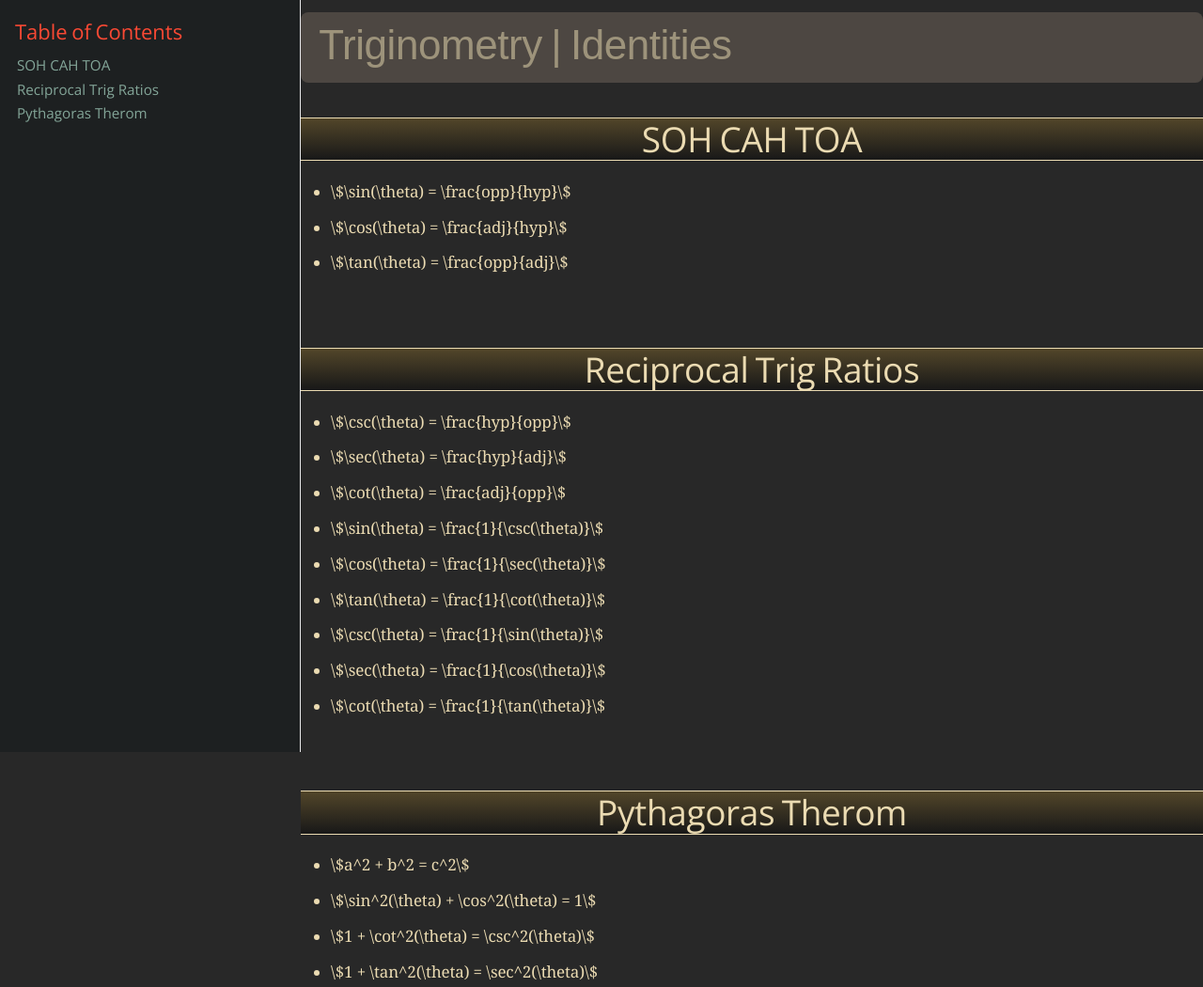
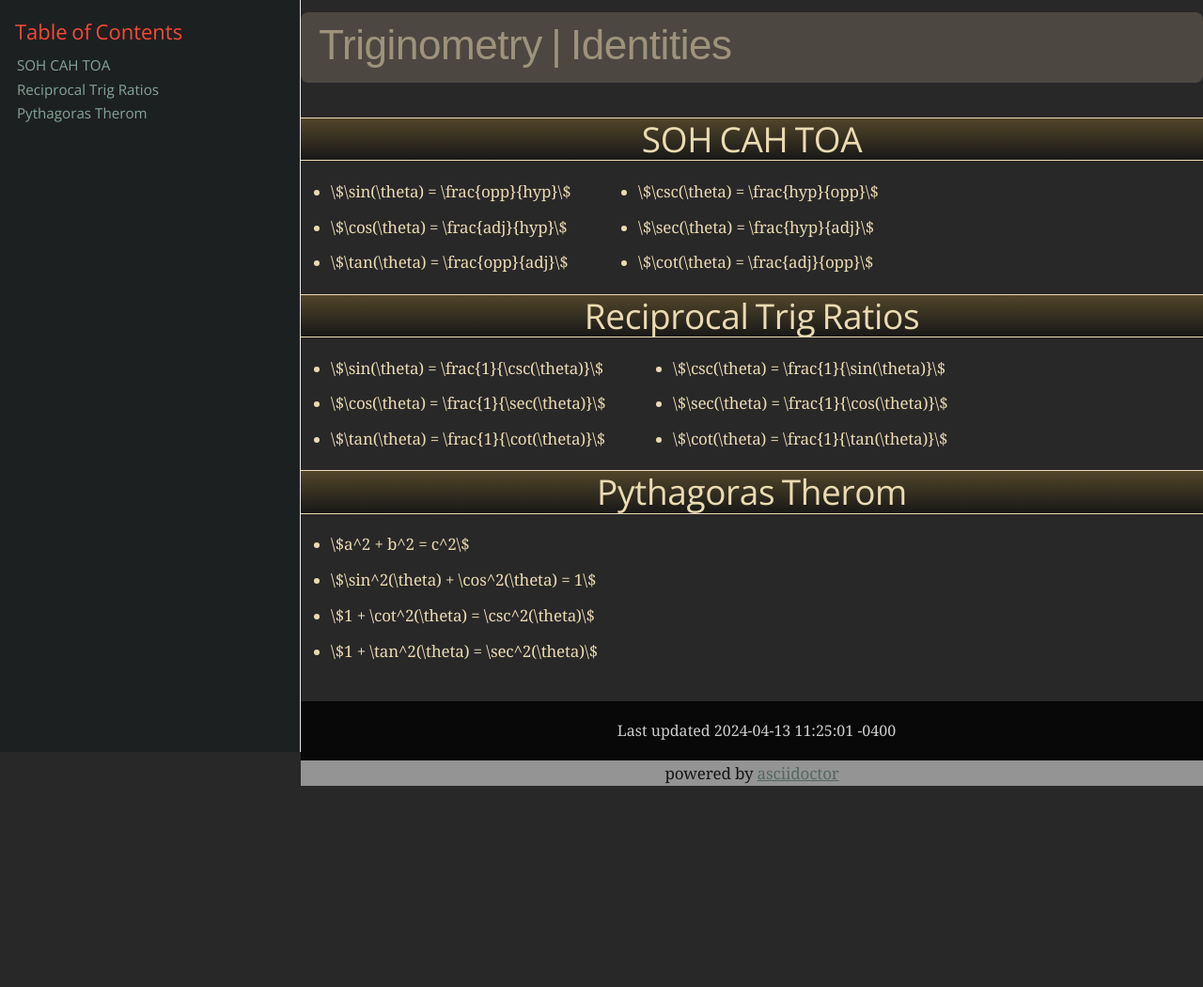
Before and after one commit to A-Larsen/math-notes, a plain HTML site: page Triginometry/Identities.html in a window 1280 px wide. Shown: the top 1050 px of the page at 94% size. After the commit the page ends 856 px from the top, so only its background shows below. Drawn offline with nearby package versions, Linux system fonts and the light colour scheme; some packages are replaced by stand-ins of ours; files whose address does not match are found by name; a web font is replaced by a local one.

Commit message:
Triginometric Identities

```diff
--- a/Triginometry/Identities.html
+++ b/Triginometry/Identities.html
@@ -759,6 +759,16 @@ details[open] > summary::before {
     color: var(--gruvbox-yellow)
 }
 
+.float-left {
+    float: left;
+    margin-right: 5%;
+}
+
+.float-none {
+    float: none;
+    clear: both;
+}
+
 </style>
 
 </head>
@@ -783,7 +793,7 @@ details[open] > summary::before {
 <div class="sect1">
 <h2 id="_soh_cah_toa">SOH CAH TOA</h2>
 <div class="sectionbody">
-<div class="ulist">
+<div class="ulist float-left">
 <ul>
 <li>
 <p>\$\sin(\theta) = \frac{opp}{hyp}\$</p>
@@ -796,12 +806,7 @@ details[open] > summary::before {
 </li>
 </ul>
 </div>
-</div>
-</div>
-<div class="sect1">
-<h2 id="_reciprocal_trig_ratios">Reciprocal Trig Ratios</h2>
-<div class="sectionbody">
-<div class="ulist">
+<div class="ulist float-left">
 <ul>
 <li>
 <p>\$\csc(\theta) = \frac{hyp}{opp}\$</p>
@@ -812,6 +817,15 @@ details[open] > summary::before {
 <li>
 <p>\$\cot(\theta) = \frac{adj}{opp}\$</p>
 </li>
+</ul>
+</div>
+</div>
+</div>
+<div class="sect1 float-none">
+<h2 id="_reciprocal_trig_ratios">Reciprocal Trig Ratios</h2>
+<div class="sectionbody">
+<div class="ulist float-left">
+<ul>
 <li>
 <p>\$\sin(\theta) = \frac{1}{\csc(\theta)}\$</p>
 </li>
@@ -821,6 +835,10 @@ details[open] > summary::before {
 <li>
 <p>\$\tan(\theta) = \frac{1}{\cot(\theta)}\$</p>
 </li>
+</ul>
+</div>
+<div class="ulist float-left">
+<ul>
 <li>
 <p>\$\csc(\theta) = \frac{1}{\sin(\theta)}\$</p>
 </li>
@@ -834,7 +852,7 @@ details[open] > summary::before {
 </div>
 </div>
 </div>
-<div class="sect1">
+<div class="sect1 float-none">
 <h2 id="_pythagoras_therom">Pythagoras Therom</h2>
 <div class="sectionbody">
 <div class="ulist">
@@ -858,7 +876,7 @@ details[open] > summary::before {
 </div>
 <div id="footer">
 <div id="footer-text">
-Last updated 2024-04-13 11:16:00 -0400
+Last updated 2024-04-13 11:25:01 -0400
 </div>
 </div>
 <script type="text/x-mathjax-config">
```
Also changed, not shown: Algrebra/Polynomials.html (+10 -0 lines), Algrebra/Sequences.html (+10 -0 lines), Calculus/Derivatives.html (+10 -0 lines), Calculus/Limits.html (+10 -0 lines), Geometry/Circle-Theorems.html (+10 -0 lines), Graphing/Parent-Functions.html (+10 -0 lines), docinfo.html (+10 -0 lines), 1 other file.
